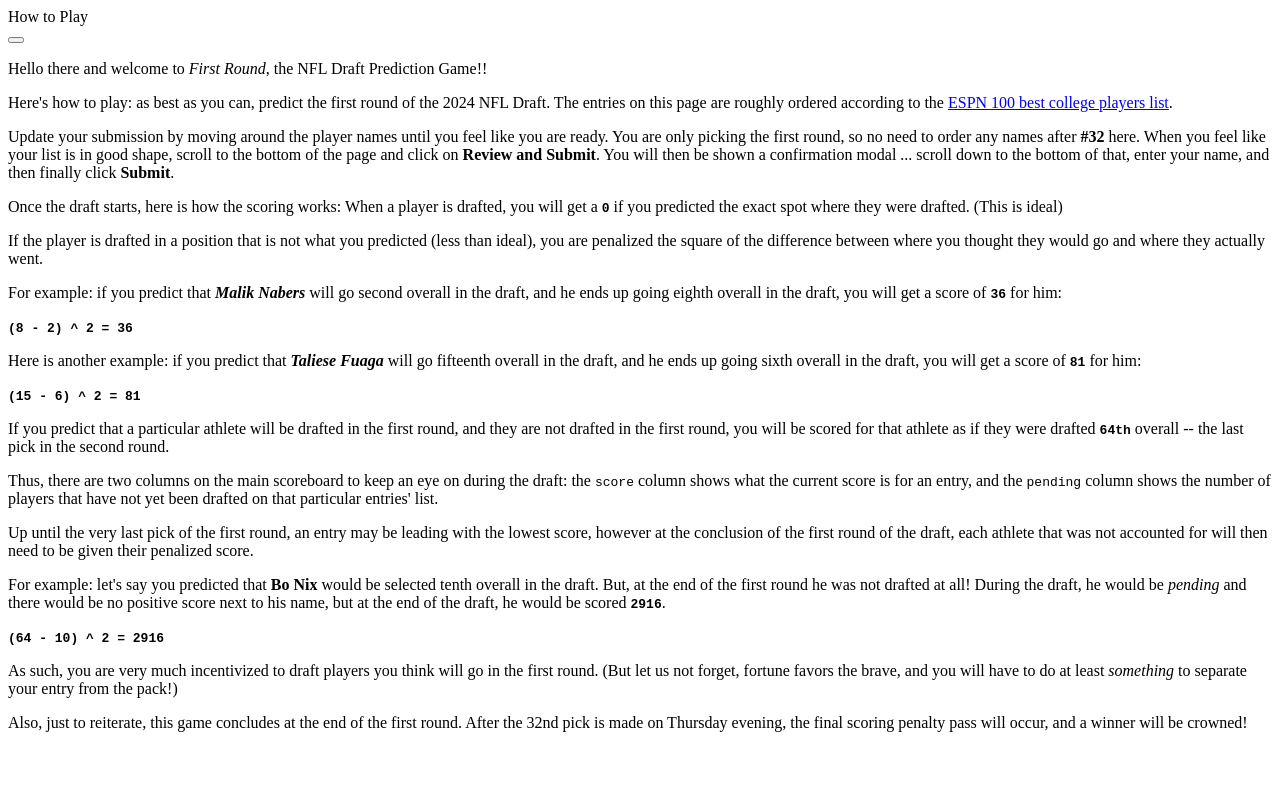
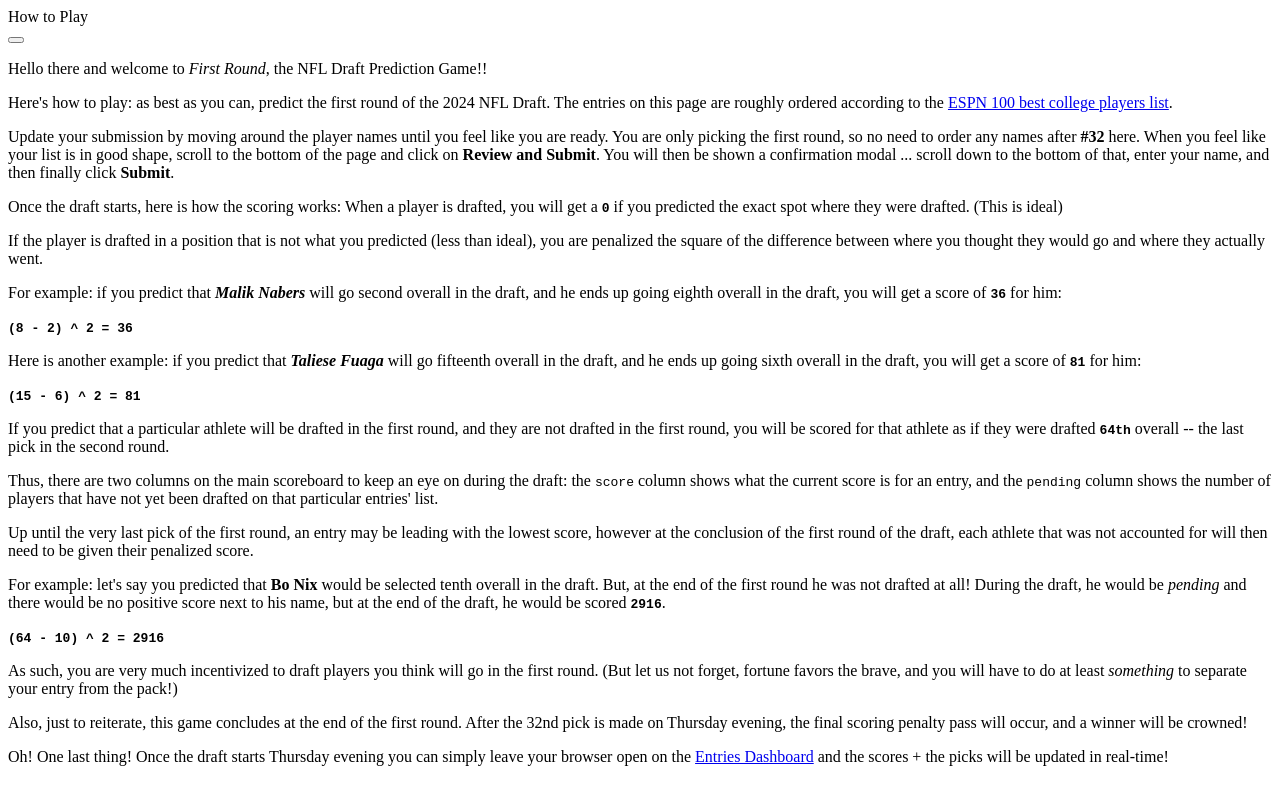
Before and after one commit to SeanPlusPlus/firstround, a Next.js app: page /HowTo in a window 1280 px wide. Built offline with nearby package versions, Linux system fonts and the light colour scheme.

Commit message:
main: one more how to

```diff
--- a/pages/HowTo.jsx
+++ b/pages/HowTo.jsx
@@ -131,6 +131,12 @@ function HowTo() {
           round. After the 32nd pick is made on Thursday evening, the final
           scoring penalty pass will occur, and a winner will be crowned!
         </p>
+        <p>
+          Oh! One last thing! Once the draft starts Thursday evening you can
+          simply leave your browser open on the{" "}
+          <a href="/entries">Entries Dashboard</a> and the scores + the picks
+          will be updated in real-time!
+        </p>
       </Modal.Body>
     </>
   )
--- a/pages/Main.jsx
+++ b/pages/Main.jsx
@@ -50,7 +50,7 @@ export default function Main() {
           <span role="img" aria-label="hand waving">
             👋
           </span>{" "}
-          Make sure to Review{" "}
+          Make sure to review the{" "}
           <Alert.Link onClick={handleShow}>How to Play</Alert.Link> before
           getting started with your entry
         </Alert>
```
